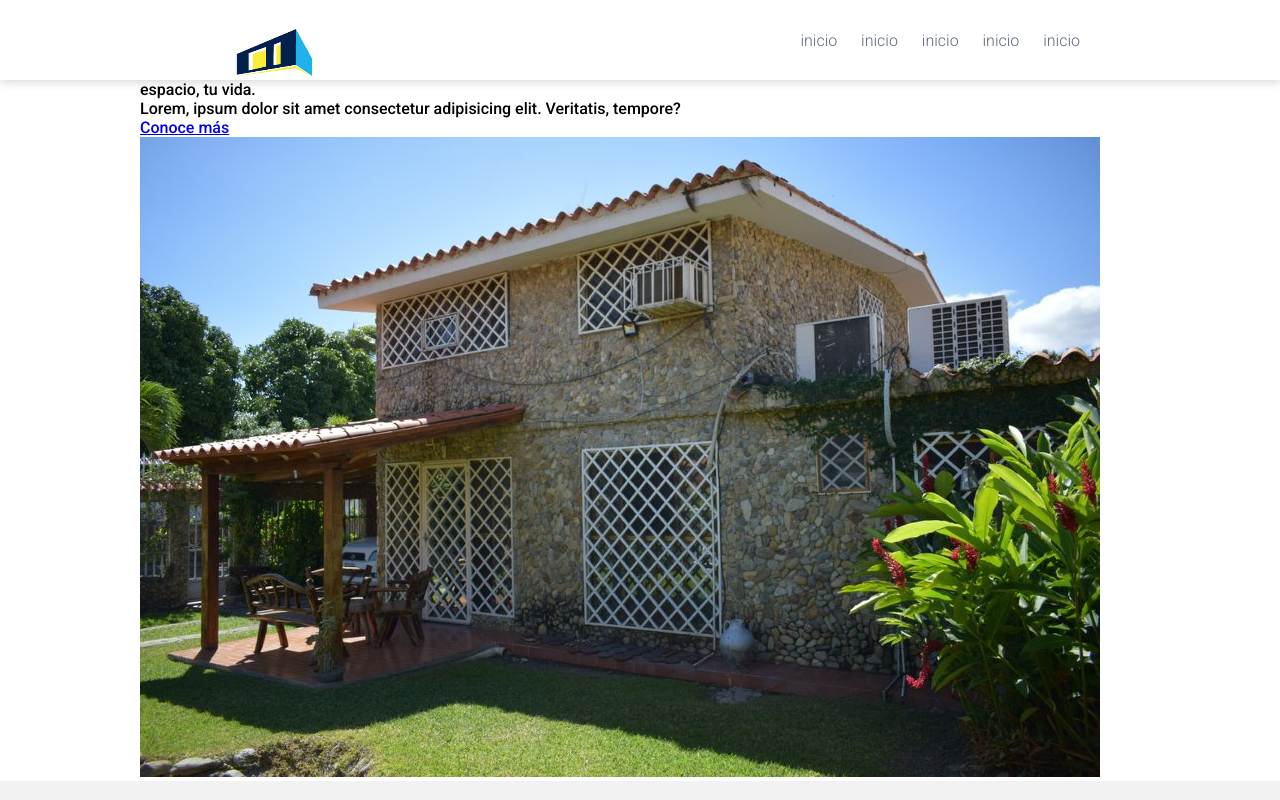
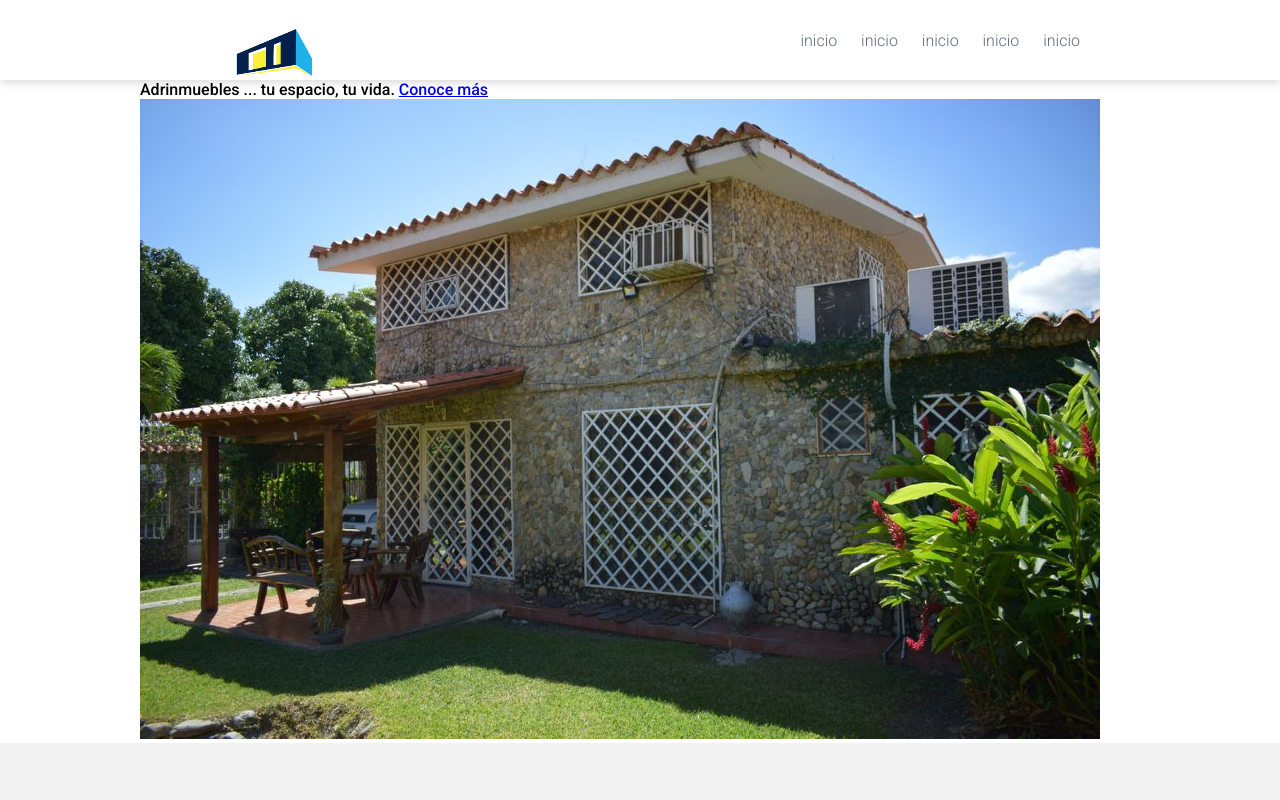
Before and after one commit to merweb72/proyeto-adrinm, a plain HTML site: page docs/index.html in a window 1280 px wide. Shown: the top 800 px of the page. Drawn offline with nearby package versions, Linux system fonts and the light colour scheme.

Commit message:
revision

```diff
--- a/docs/index.html
+++ b/docs/index.html
@@ -29,8 +29,7 @@
                 </div>
             </section>
         </nav>
-        <div class="contenedor"> espacio, tu vida.</h1>
-                    <p>Lorem, ipsum dolor sit amet consectetur adipisicing elit. Veritatis, tempore?</p>
+        <div class="contenedor">Adrinmuebles ... tu espacio, tu vida.</h1>
                     <a href="#">Conoce más</a>
                 </section>
                 <img src="casacagua.jpg" alt="">
```
